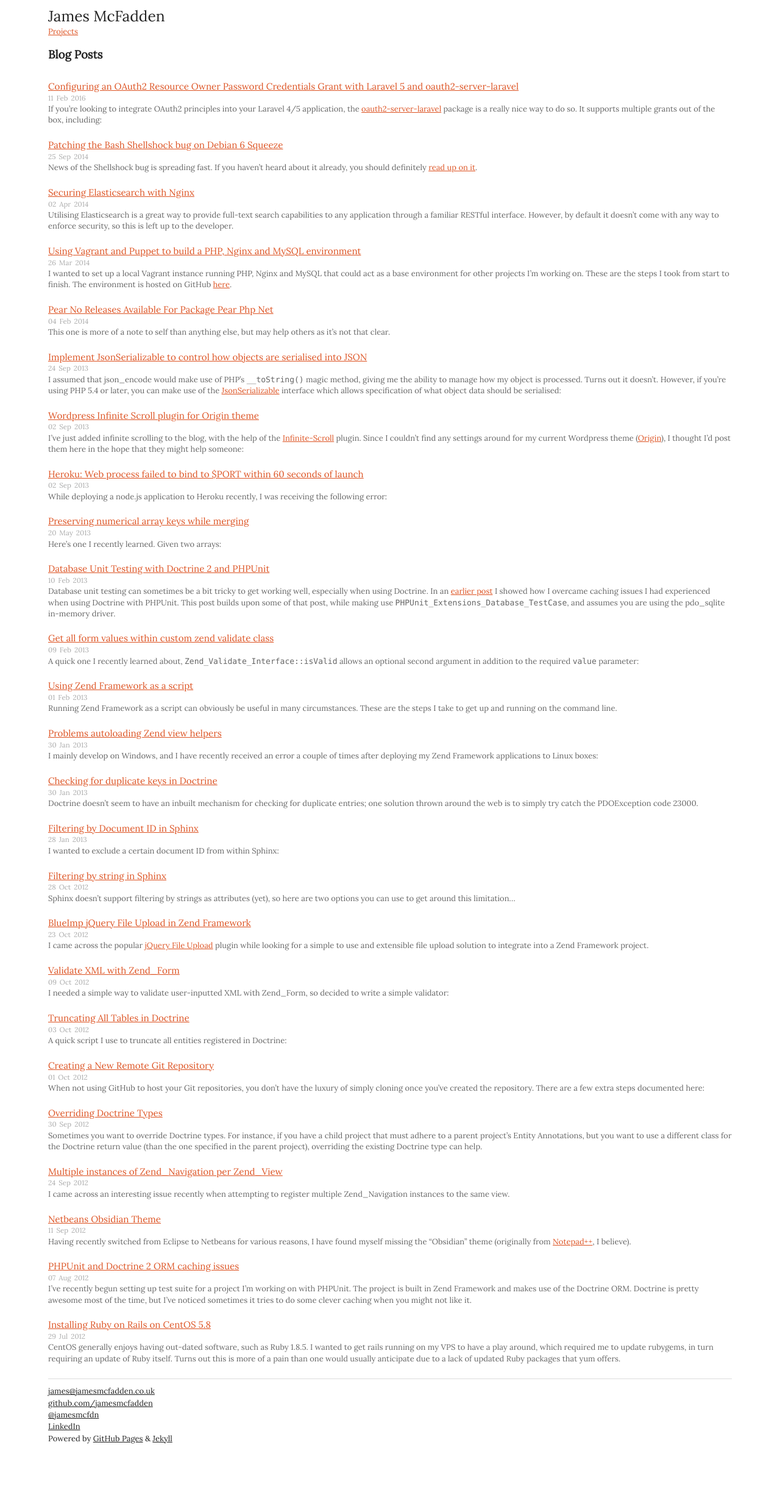
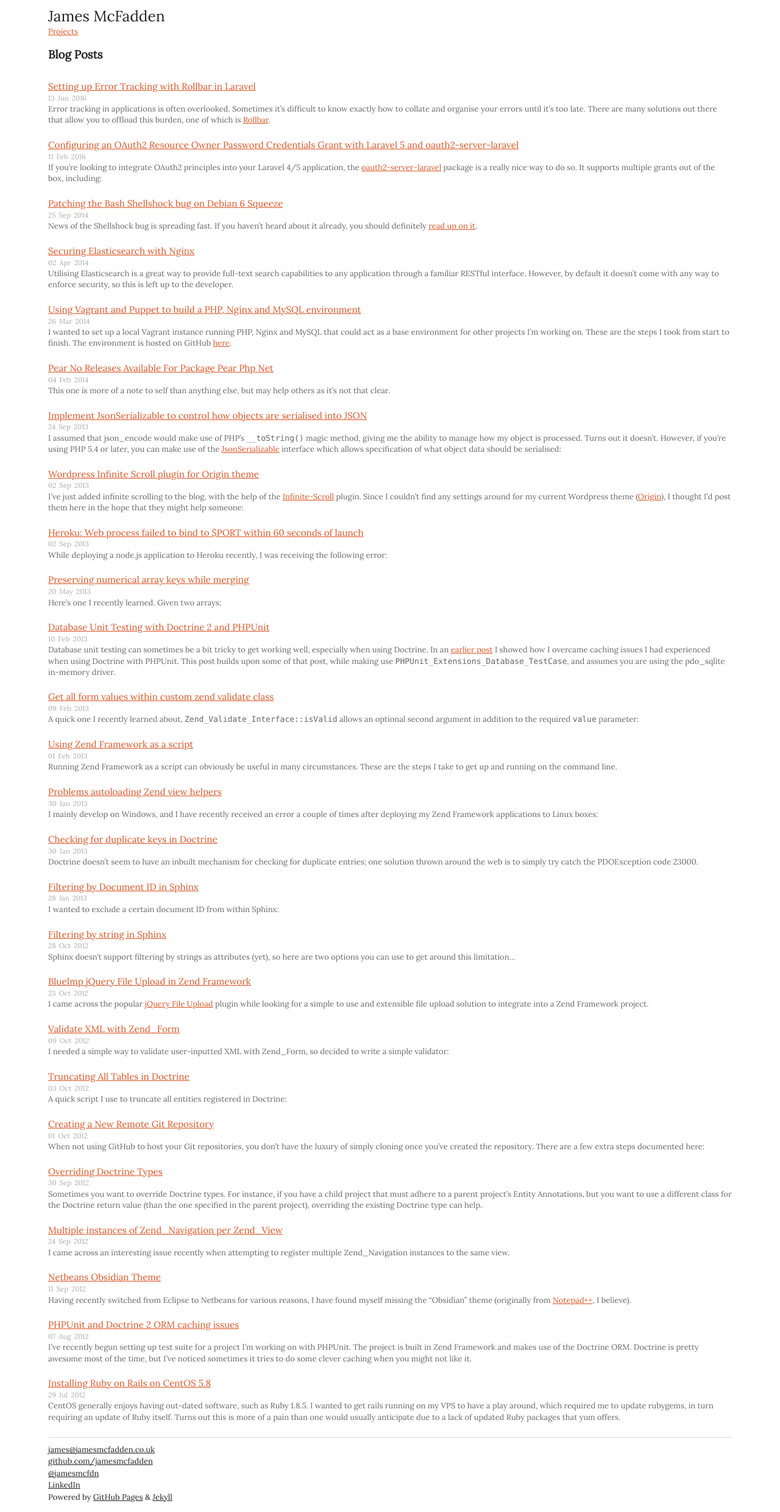
Before and after one commit to mcfdn/mcfdn.github.io, a Jekyll site: the page built from index.html, in a window 1280 px wide. Shown: the whole page at 61% size. Built offline with Jekyll 4.4.1, drawn with Linux system fonts in a browser that asks for light colours; comment, search, counter and statistics services are not loaded; before the commit the page ends 2384 px from its top, so only the background shows below that; some of the changed lines change nothing that is shown.

Commit message:
New post

```diff
--- /dev/null
+++ b/_posts/2016-06-13-setting-up-error-tracking-with-rollbar-in-laravel.md
@@ -0,0 +1,121 @@
+---
+layout: post
+title: Setting up Error Tracking with Rollbar in Laravel
+description: Error tracking in applications is often overlooked. Sometimes it's difficult to know exactly how to collate and organise your errors until it's too late.
+---
+
+Error tracking in applications is often overlooked. Sometimes it's difficult to know exactly how to collate and organise your errors until it's too late. There are many solutions out there that allow you to offload this burden, one of which is [Rollbar](https://rollbar.com).
+
+Rollbar is a free error tracking solution that provides libraries for many languages. Here's how I integrated their PHP solution into a Laravel 5.2 project of mine.
+
+### Software Versions
+
+These are the software versions I used in this post:
+
+- Laravel 5.2.*
+- rollbar/rollbar-php ~0.18.0
+
+If you're using something different, the steps outlined here may not work for you.
+
+### Configuration
+
+After setting up your project in your Rollbar account, the first step is to install the Rollbar PHP library. You'll probably have already done this while setting up your project, but if you haven't, you can follow the instructions on the [GitHub page](https://github.com/rollbar/rollbar-php).
+
+Next, we'll configure Rollbar. Append the following configuration to your application config array in `/config/app.php`:
+
+<strong class="code-title">/config/app.php</strong>
+
+    'rollbar' => [
+        'access_token' => env('ROLLBAR_ACCESS_TOKEN'),
+        'environment' => env('APP_ENV', 'production'),
+        'root' => base_path(),
+    ],
+
+These rely on environment configuration values, so go be sure to add them to your `.env` file:
+
+<strong class="code-title">/.env</strong>
+
+    ROLLBAR_ACCESS_TOKEN=YOUR_ACCESS_TOKEN_GOES_HERE
+    APP_ENV=local
+
+You probably already have an `APP_ENV` entry in here, so only add it if you need to.
+
+### Middleware
+
+We'll set up Rollbar as part of your application middleware so it's available in every request. Lets create a new middleware file:
+
+<strong class="code-title">/app/Http/Middleware/Rollbar.php</strong>
+
+    <?php
+
+    namespace App\Http\Middleware;
+
+    use Closure;
+
+    class Rollbar
+    {
+        /**
+         - @param  \Illuminate\Http\Request  $request
+         - @param  \Closure  $next
+         - @param  string|null  $guard
+         - @return mixed
+         */
+        public function handle($request, Closure $next, $guard = null)
+        {
+            \Rollbar::init(config('app.rollbar'), false, false);
+
+            return $next($request);
+        }
+    }
+
+This is a simple class which sets up Rollbar with your configuration. I chose to prevent Rollbar from setting up it's own exception and error handler with the second and third arguments here, but this is your choice.
+
+Now we just need to register our middleware in the kernel:
+
+<strong class="code-title">/app/Http/Kernel.php</strong>
+
+    protected $middleware = [
+        \App\Http\Middleware\Rollbar::class,
+        \Illuminate\Foundation\Http\Middleware\CheckForMaintenanceMode::class,
+    ];
+
+With that, Rollbar is now set up and ready to use!
+
+### Exception Handler
+
+A good place to begin using Rollbar is in your exception handler:
+
+<strong class="code-title">/app/Exceptions/Handler.php</strong>
+
+    /**
+     * Report or log an exception.
+     *
+     * This is a great spot to send exceptions to Sentry, Bugsnag, etc.
+     *
+     * @param  \Exception  $e
+     * @return void
+     */
+    public function report(Exception $e)
+    {
+        \Rollbar::report_exception($e);
+
+        parent::report($e);
+    }
+
+
+This is part of the default exception handler provided with Laravel, but we've just ensured that any exceptions are reported to Rollbar before following the default process.
+
+You can test everything is working by forcing an error in any route/controller:
+
+    abort(500, 'Testing out Rollbar');
+
+Your Rollbar dashboard should show your error!
+
+That's pretty much it. By following this, you'll have all your exceptions being reported to Rollbar, but you shouldn't stop there. Rollbar allows you to report other errors and generic messages too, so use it to make your applications more robust.
+
+### Resources
+
+- [Rollbar](https://rollbar.com)
+- [HTTP Middleware](https://laravel.com/docs/5.2/middleware)
+- [The Exception Handler](https://laravel.com/docs/5.2/errors#the-exception-handler)
+- [Rollbar PHP on GitHub](https://github.com/rollbar/rollbar-php)
--- a/css/style.css
+++ b/css/style.css
@@ -62,6 +62,7 @@ blockquote p {
 
 ul {
     padding-left: 20px;
+    margin-top: 10px;
 }
 
 ul li {
```
